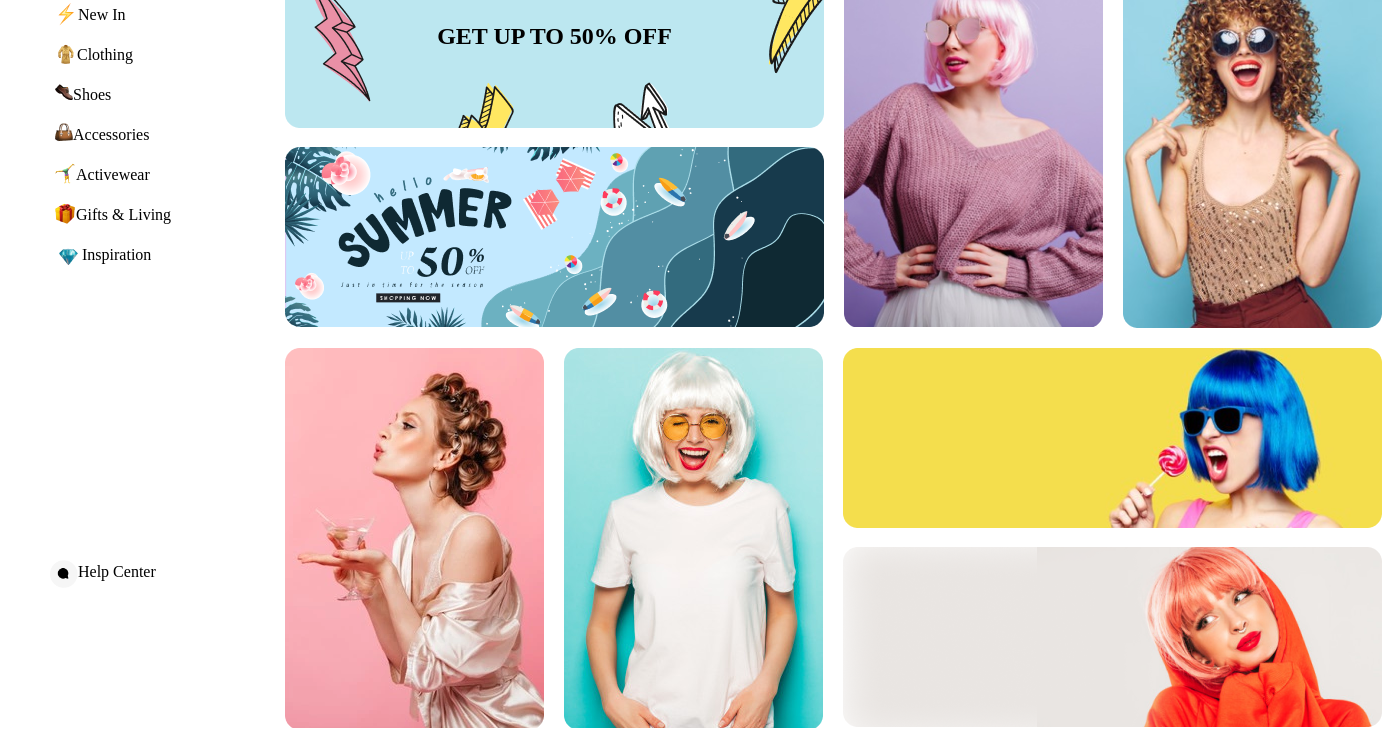
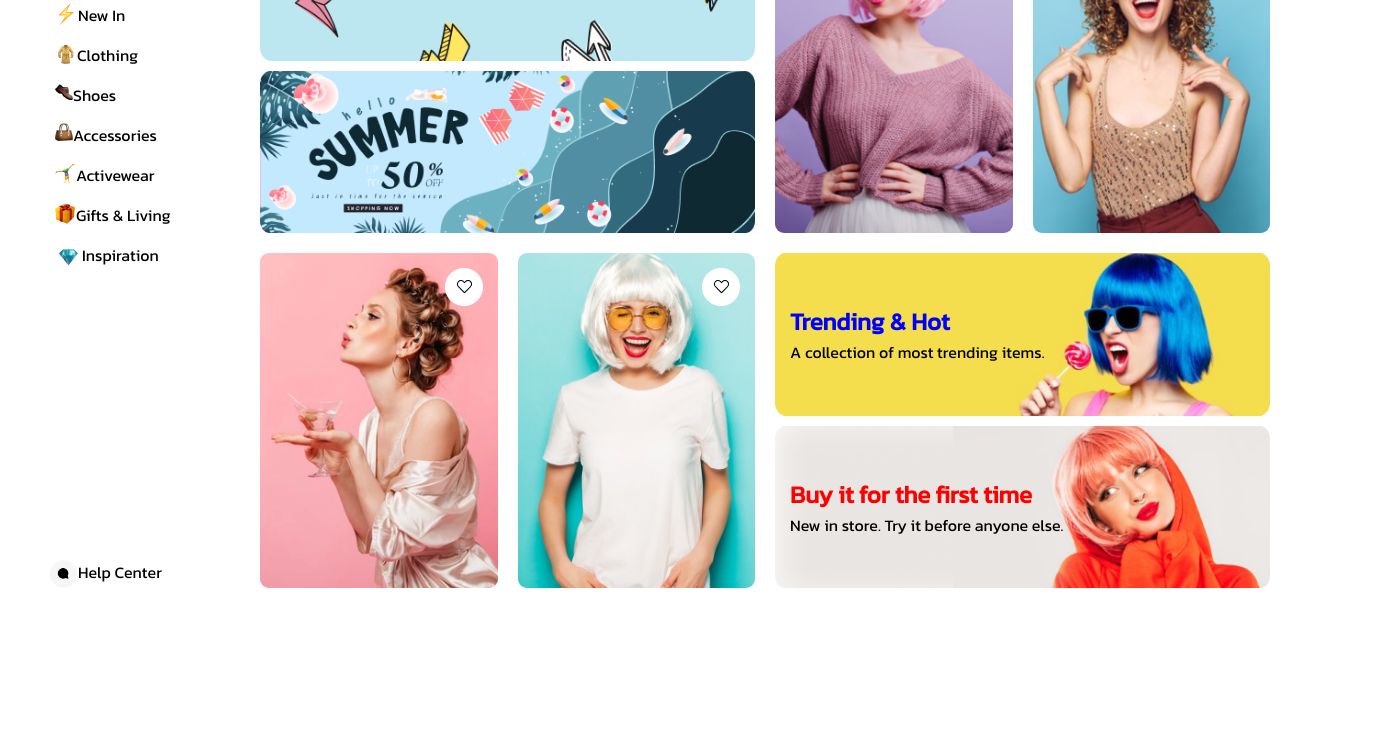
Before and after one commit to Thefireodessa/hw-14, a plain HTML site: page index.html in a window 1280 px wide. Shown: the part 162-900 px from the top of the page, 1392 px wide, since content can reach past the window. After the commit the page ends 800 px from the top, so only its background shows below. Drawn offline with Linux system fonts and the light colour scheme.

Commit message:
срфÑchanges 18.11.23

```diff
--- a/css/style.css
+++ b/css/style.css
@@ -1,3 +1,19 @@
+@font-face {
+    font-family: "Kanit-Regular";
+    src: url("../fonts/Kanit-Regular.ttf"); format("truetype");
+}
+
+body {
+    font-family: Kanit-Regular;
+}
+
+:root {
+    --height_banner_vertical: calc((100vh - 130px) * 0.5);
+    --height_banner_horizontal: calc((100vh - 150px) * 0.25);
+
+    --width_banner_vertical: calc((100vw - 330px) * 0.25);
+    --width_banner_horizontal: calc((100vw - 290px) * 0.5);
+}
 .left__list {
     position: absolute;
 }
@@ -55,7 +71,7 @@
     display: flex;
     position: absolute;
     right: 0;
-    padding-right: 50px;
+    padding-right: 20px;
 }
 .container2__search, .container2__search_logo, .container2__basket, .container2__person {
     padding-top: 20px;
@@ -69,6 +85,7 @@
 }
 .container2__search input {
     color: darkgrey;
+    border-radius: 9px;
 }
 .c1 {
     display: flex;
@@ -83,55 +100,85 @@
 }
 .banner__horizontal_1 {
     background-image: url(../assets/images/1.png);
-    width: 539px;
-    height: 180px;
+    width: var(--width_banner_horizontal);
+    height: var(--height_banner_horizontal);
+    background-size: cover;
+    background-position: center;
+    background-repeat: no-repeat;
+    display: flex;
+    border-radius: 9px;
+    justify-content: center;
+    align-items: center;
 }
 .bh1_text {
-    text-align: center;
-    padding-top: 13%;
+    justify-content: center;
+    align-items: center
 }
 .banner__horizontal_2 {
-    width: 539px;
-    height: 180px;
+    width: var(--width_banner_horizontal);
+    height: var(--height_banner_horizontal);
     background-image: url(../assets/images/2.png);
+    background-size: cover;
+    background-position: center;
+    background-repeat: no-repeat;
+    border-radius: 9px;
 }
 .banner__vertical_1 {
-    width: 259px;
-    height: 380px;
+    width: var(--width_banner_vertical);
+    height: var(--height_banner_vertical);
     background-image: url(../assets/images/3.png);
+    background-size: cover;
+    background-position: center;
+    background-repeat: no-repeat;
+    border-radius: 9px;
 }
 .banner__vertical_2 {
-    width: 259px;
-    height: 380px;
+    width: var(--width_banner_vertical);
+    height: var(--height_banner_vertical);
     background-image: url(../assets/images/4.png);
+    background-size: cover;
+    background-position: center;
+    background-repeat: no-repeat;
+    border-radius: 9px;
 }
 .banner__vertical_3 {
-    width: 259px;
-    height: 380px;
+    width: var(--width_banner_vertical);
+    height: var(--height_banner_vertical);
     background-image: url(../assets/images/5.png);
+    background-size: cover;
+    background-position: center;
+    background-repeat: no-repeat;
+    border-radius: 9px;
 }
 .banner__vertical_4 {
-    width: 259px;
-    height: 380px;
+    width: var(--width_banner_vertical);
+    height: var(--height_banner_vertical);
     background-image: url(../assets/images/6.png);
+    background-size: cover;
+    background-position: center;
+    background-repeat: no-repeat;
+    border-radius: 9px;
 }
 .banner__horizontal_3 {
-    width: 539px;
-    height: 180px;
+    width: var(--width_banner_horizontal);
+    height: var(--height_banner_horizontal);
     background-image: url(../assets/images/7.png);
+    background-size: cover;
+    background-position: center;
+    background-repeat: no-repeat;
+    border-radius: 9px;
 }
 .banner__horizontal_4 {
-    width: 539px;
-    height: 180px;
+    width: var(--width_banner_horizontal);
+    height: var(--height_banner_horizontal);
     background-image: url(../assets/images/8.png);
+    background-size: cover;
+    background-position: center;
+    background-repeat: no-repeat;
+    border-radius: 9px;
 }
 .part_1, .part_2 {
-    padding: 50px 50px 0 25px;
     display: flex;
-
-}
-.part_2 {
-    padding-top: 0;
 }
 .box__vertical {
     display: flex;
@@ -140,6 +187,20 @@
 .banner__horizontal_3, .banner__horizontal_4{
     margin: 10px;
 }
-.banner__horizontal_2, .banner__horizontal_4 {
-    margin-top: 19px;
+.like {
+    float: right;
+    padding: 15px 15px;
 }
+.banner__horizontal_3, .banner__horizontal_4 {
+    display: flex;
+    align-items: center;
+}
+.bh3_text h2 {
+    color: blue;
+}
+.bh4_text h2 {
+    color: red;
+}
+.bh4_text, .bh3_text {
+    padding-left: 15px;
+}
--- a/index.html
+++ b/index.html
@@ -21,15 +21,15 @@
             </div>
             <div class="container1__h2"><h2>Explore</h2></div>
             <div class="container1__list"><ul>
-                <li><a href="#"><div class="c1"><div class="c2"><img src="assets/images/li1.png" /></div><div class="c3">New In</div></div></a></li>
-                <li><a href="#"><div class="c1"><div class="c2"><img src="assets/images/li2.png" /></div><div class="c3">Clothing</div></div></a></li>
-                <li><a href="#"><div class="c1"><div class="c2"><img src="assets/images/li3.png" /></div><div class="c3">Shoes</div></div></a></li>
-                <li><a href="#"><div class="c1"><div class="c2"><img src="assets/images/li4.png" /></div><div class="c3">Accessories</div></div></a></li>
-                <li><a href="#"><div class="c1"><div class="c2"><img src="assets/images/li5.png" /></div><div class="c3">Activewear</div></div></a></li>
-                <li><a href="#"><div class="c1"><div class="c2"><img src="assets/images/li6.png" /></div><div class="c3">Gifts & Living</div></div></a></li>
-                <li><a href="#"><div class="c1"><div class="c2"><img src="assets/images/li7.png" /></div><div class="c3">Inspiration</div></div></a></li>
+                <li><a href="#"><div class="c1"><div class="c2"><img src="assets/images/li1.png" alt="Image not found" /></div><div class="c3">New In</div></div></a></li>
+                <li><a href="#"><div class="c1"><div class="c2"><img src="assets/images/li2.png" alt="Image not found" /></div><div class="c3">Clothing</div></div></a></li>
+                <li><a href="#"><div class="c1"><div class="c2"><img src="assets/images/li3.png" alt="Image not found" /></div><div class="c3">Shoes</div></div></a></li>
+                <li><a href="#"><div class="c1"><div class="c2"><img src="assets/images/li4.png" alt="Image not found" /></div><div class="c3">Accessories</div></div></a></li>
+                <li><a href="#"><div class="c1"><div class="c2"><img src="assets/images/li5.png" alt="Image not found" /></div><div class="c3">Activewear</div></div></a></li>
+                <li><a href="#"><div class="c1"><div class="c2"><img src="assets/images/li6.png" alt="Image not found" /></div><div class="c3">Gifts & Living</div></div></a></li>
+                <li><a href="#"><div class="c1"><div class="c2"><img src="assets/images/li7.png" alt="Image not found" /></div><div class="c3">Inspiration</div></div></a></li>
             </ul></div>
-            <a href="#"><div class="container1__bottom"><div class="img_help"><img src="assets/images/help.png" /></div><p>Help Center</p></div></a>
+            <a href="#"><div class="container1__bottom"><div class="img_help"><img src="assets/images/help.png" alt="Image not found" /></div><p>Help Center</p></div></a>
         </div>
     </nav>
 
@@ -77,10 +77,14 @@
 
             <div class="box__vertical">
                 <div class="banner__vertical_1">
-
+                    <div class="like">
+                        <a href="#"><img src="assets/images/like.png" alt="Image not found" /></a>
+                    </div>
                 </div>
                 <div class="banner__vertical_2">
-
+                    <div class="like">
+                        <a href="#"><img src="assets/images/like.png" alt="Image not found" /></a>
+                    </div>
                 </div>
             </div>
         </div>
@@ -89,19 +93,27 @@
 
             <div class="box__vertical">
                 <div class="banner__vertical_3">
-
+                    <div class="like">
+                        <a href="#"><img src="assets/images/like.png" alt="Image not found" /></a>
+                    </div>
                 </div>
                 <div class="banner__vertical_4">
-
+                    <div class="like">
+                        <a href="#"><img src="assets/images/like.png" alt="Image not found" /></a>
+                    </div>
                 </div>
             </div>
 
             <div class="box__horizontal">
                 <div class="banner__horizontal_3">
-
+                    <div class="bh3_text"><h2>Trending & Hot</h2>
+                        <p>A collection of most trending items.</p>
+                    </div>
                 </div>
                 <div class="banner__horizontal_4">
-
+                    <div class="bh4_text"><h2>Buy it for the first time</h2>
+                        <p>New in store. Try it before anyone else.</p>
+                </div>
                 </div>
             </div>
 
```
Also changed, not shown: assets/images/38x38.png (deleted).
